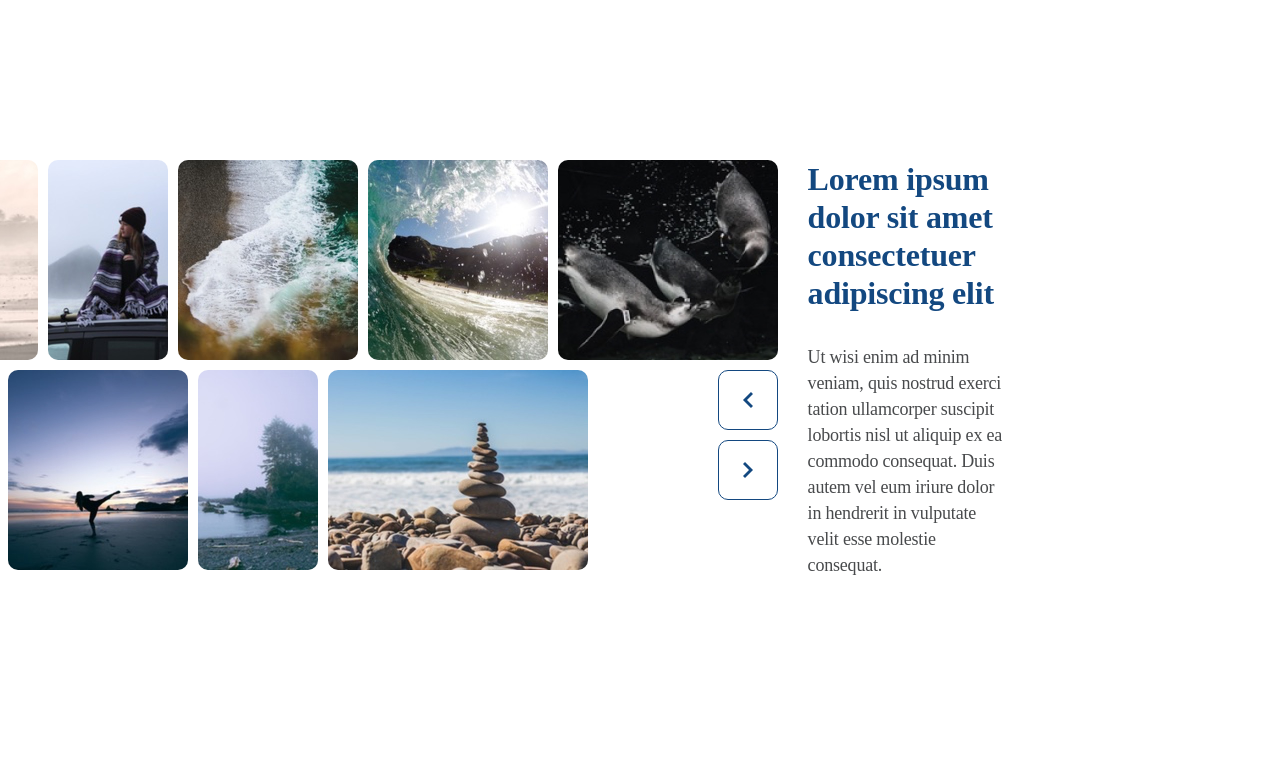
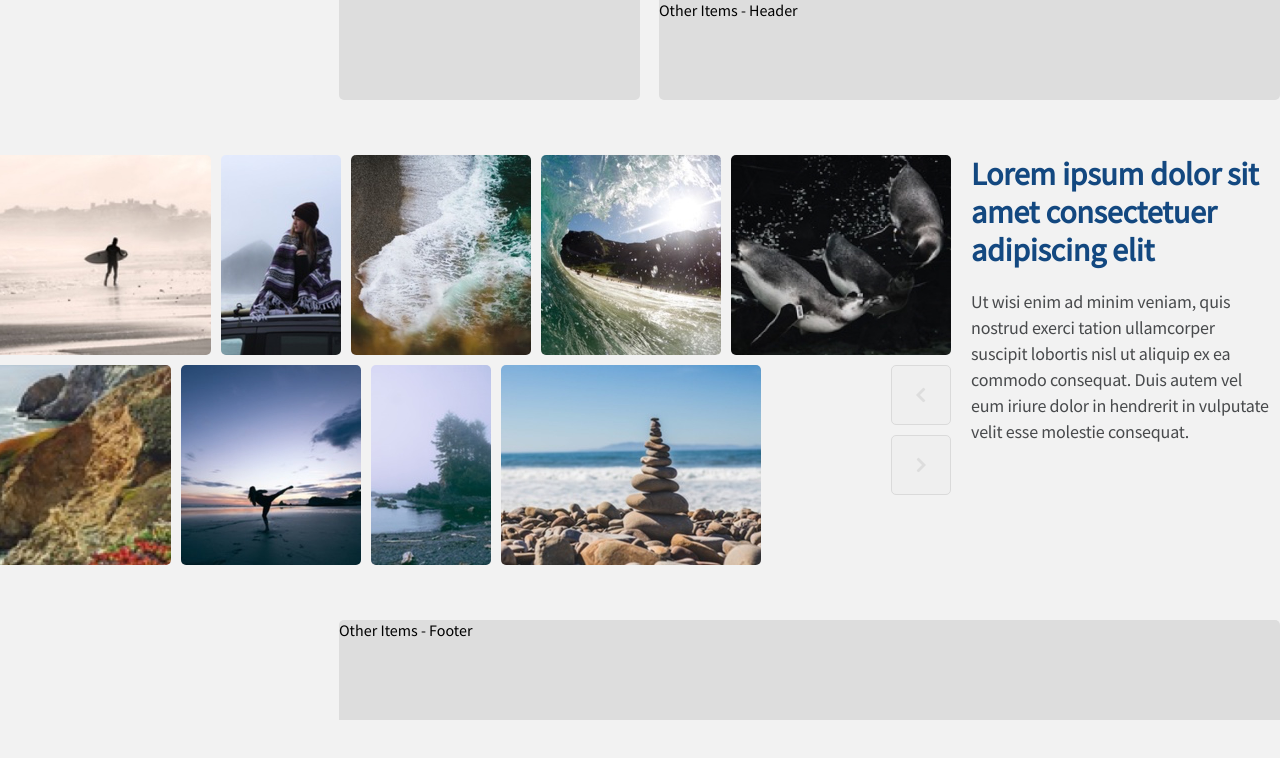
Before and after one commit to Roby7xz/Image-Slider, a website: page index.html in a window 1280 px wide. Drawn offline with nearby package versions, Linux system fonts and the light colour scheme.

Commit message:
Added animations, html cleanup, updated css.

```diff
--- /dev/null
+++ b/babel.config.json
@@ -0,0 +1,3 @@
+{
+    "presets": ["@babel/preset-env"]
+}
--- a/css/styles.css
+++ b/css/styles.css
@@ -1,86 +1,124 @@
 body {
     margin: 0;
-    font-family: 'SourceSansPro';
+    background-color: #F2F2F2;
+    font-family: 'Source Sans Pro';
+    display: flex;
+    flex-direction: column;
+    justify-content: flex-end;
+    align-items: flex-end;
+    gap: 55px;
 }
 
-section {
+header {
+    display: flex;
+    flex-direction: row-reverse;
+    gap: 19px;
+}
+
+.first-header-box {
+    width: 621px;
     height: 100px;
+    background: #DDDDDD;
+    border-radius: 0px 0px 5px 5px;
+}
+
+.second-header-box {
+    width: 301px;
+    height: 100px;
+    background: #DDDDDD;
+    border-radius: 0px 0px 5px 5px;
+}
+
+footer {
+    width: 941px;
+    height: 100px;
+    background-color: #DDDDDD;
+    border-radius: 5px 5px 0px 0px;
+
 }
 
 .container {
-    position: absolute;
-    top: 20%;
-    height: 450px;
-    width: 81%;
+    max-width: 940px;
     display: flex;
     flex-direction: row;
 }
 
-/*********** Slider css ***********/
 .slider-container {
-    width: 75%;
+    width: 65%;
     display: flex;
     justify-content: flex-end;
     flex-wrap: wrap;
+    gap: 10px;
 }
 
 .first-slider,
 .second-slider {
+    height: 200px;
     display: flex;
     gap: 10px;
     transition: all 1s;
+}
+
+img {
+    height: 200px;
+    border-radius: 5px;
+    width: auto;
 }
 
 .slider-items-arrows {
     display: flex;
 }
 
-section img {
-    border-radius: 10px;
-}
-
-/*********** Slider css ***********/
-
-
-/*********** Button css ***********/
 .arrow-buttons {
     width: 20%;
+    height: 200px;
+    background-color: #F2F2F2;
     padding-left: 130px;
+    margin-bottom: 0px;
     display: flex;
     flex-direction: column;
     gap: 10px;
-    background-color: white;
     z-index: 10;
 }
 
 .button-border {
-    border: 1px solid #DADADA;
+    border: 1px solid #134880;
 }
 
 button {
     width: 60px;
     height: 60px;
-    border-radius: 10px;
+    border-radius: 5px;
     display: flex;
     justify-content: center;
     align-items: center;
-    border: 1px solid #134880;
-    background-color: white;
+    border: 1px solid #DADADA;
 }
 
-/*********** Button css ***********/
+button img {
+    width: 9.98px;
+    height: 16px;
+}
 
-/*********** Description css ***********/
 .slider-description {
-    width: 296px;
-    background-color: white;
-    padding-left: 30px;
-    padding-right: 30px;
+    width: 301px;
+    height: 410px;
+    padding-left: 20px;
     z-index: 10;
+    background-color: #F2F2F2;
+}
+
+.desc-wrapper {
+    width: 301px;
+    height: 296px;
+    display: flex;
+    flex-direction: column;
+    gap: 20px;
 }
 
 .desc-title {
     margin-top: 0px;
+    margin-bottom: 0px;
     font-size: 32px;
     line-height: 38px;
     color: #134880;
@@ -88,10 +126,10 @@ button {
 }
 
 .desc-text {
+    margin-top: 0px;
+    margin-bottom: 0px;
     font-size: 18px;
     line-height: 26px;
     letter-spacing: -0.2px;
     color: #484A4C;
 }
-
-/*********** Description css ***********/
--- a/index.html
+++ b/index.html
@@ -6,57 +6,70 @@
     <meta http-equiv="X-UA-Compatible" content="IE=edge">
     <meta name="viewport" content="width=device-width, initial-scale=1.0">
     <link rel="stylesheet" type="text/css" href="./css/styles.css" />
+    <link rel="preconnect" href="https://fonts.googleapis.com">
+    <link rel="preconnect" href="https://fonts.gstatic.com" crossorigin>
+    <link href="https://fonts.googleapis.com/css2?family=Source+Sans+Pro&display=swap" rel="stylesheet">
     <script src="https://ajax.googleapis.com/ajax/libs/jquery/3.6.1/jquery.min.js"></script>
     <title>Image Slider</title>
 </head>
 
 <body>
-
+    <header>
+        <div class="first-header-box">
+            Other Items - Header
+        </div>
+        <div class="second-header-box">
+        </div>
+    </header>
     <div class="container">
         <div class="slider-container">
             <div class="first-slider">
-                <section><img width="260px" src="./assets/slider-image-1.jpg" alt="img1" /></section>
-                <section><img width="120px" src="./assets/slider-image-2.jpg" alt="img1" /></section>
-                <section><img width="180px" src="./assets/slider-image-3.jpg" alt="img1" /></section>
-                <section><img width="220px" src="./assets/slider-image-4.jpg" alt="img1" /></section>
-                <section><img width="260px" src="./assets/slider-image-5.jpg" alt="img1" /></section>
-                <section><img width="120px" src="./assets/slider-image-6.jpg" alt="img1" /></section>
-                <section><img width="180px" src="./assets/slider-image-7.jpg" alt="img1" /></section>
-                <section><img width="180px" src="./assets/slider-image-8.jpg" alt="img1" /></section>
-                <section><img width="220px" src="./assets/slider-image-9.jpg" alt="img1" /></section>
+                <img src="./assets/slider-image-1.jpg" alt="img1" />
+                <img src="./assets/slider-image-2.jpg" alt="img2" />
+                <img src="./assets/slider-image-3.jpg" alt="img3" />
+                <img src="./assets/slider-image-4.jpg" alt="img4" />
+                <img src="./assets/slider-image-5.jpg" alt="img5" />
+                <img src="./assets/slider-image-6.jpg" alt="img6" />
+                <img src="./assets/slider-image-7.jpg" alt="img7" />
+                <img src="./assets/slider-image-8.jpg" alt="img8" />
+                <img src="./assets/slider-image-9.jpg" alt="img9" />
             </div>
 
             <div class="slider-items-arrows">
                 <div class="second-slider">
-                    <section><img width="220px" src="./assets/slider-image-9.jpg" alt="img1" /></section>
-                    <section><img width="180px" src="./assets/slider-image-8.jpg" alt="img1" /></section>
-                    <section><img width="180px" src="./assets/slider-image-7.jpg" alt="img1" /></section>
-                    <section><img width="120px" src="./assets/slider-image-6.jpg" alt="img1" /></section>
-                    <section><img width="260px" src="./assets/slider-image-5.jpg" alt="img1" /></section>
-                    <section><img width="220px" src="./assets/slider-image-4.jpg" alt="img1" /></section>
-                    <section><img width="180px" src="./assets/slider-image-3.jpg" alt="img1" /></section>
-                    <section><img width="120px" src="./assets/slider-image-2.jpg" alt="img1" /></section>
-                    <section><img width="260px" src="./assets/slider-image-1.jpg" alt="img1" /></section>
+                    <img src="./assets/slider-image-9.jpg" alt="img9" />
+                    <img src="./assets/slider-image-8.jpg" alt="img8" />
+                    <img src="./assets/slider-image-7.jpg" alt="img7" />
+                    <img src="./assets/slider-image-6.jpg" alt="img6" />
+                    <img src="./assets/slider-image-5.jpg" alt="img5" />
+                    <img src="./assets/slider-image-4.jpg" alt="img4" />
+                    <img src="./assets/slider-image-3.jpg" alt="img3" />
+                    <img src="./assets/slider-image-2.jpg" alt="img2" />
+                    <img src="./assets/slider-image-1.jpg" alt="img1" />
                 </div>
 
                 <div class="arrow-buttons">
-                    <button id="left"><img src="./assets/arrow-blue-left.png" alt="left" /></button>
-                    <button id="right"><img src="./assets/arrow-blue-right.png" alt="right" /></button>
+                    <button id="left"><img class="arrow-img" src="./assets/arrow-gray-left.png" alt="left" /></button>
+                    <button id="right"><img class="arrow-img" src="./assets/arrow-gray-right.png"
+                            alt="right" /></button>
                 </div>
             </div>
         </div>
         <div class="slider-description">
-            <h3 class="desc-title">Lorem ipsum dolor sit amet consectetuer adipiscing elit</h3>
-            <span class="desc-text">
-                Ut wisi enim ad minim veniam, quis nostrud exerci tation ullamcorper suscipit lobortis nisl ut aliquip
-                ex ea commodo consequat.
-                Duis autem vel eum iriure dolor in hendrerit in vulputate velit esse molestie consequat.
-            </span>
+            <div class="desc-wrapper">
+                <h3 class="desc-title">Lorem ipsum dolor sit amet consectetuer adipiscing elit</h3>
+                <p class="desc-text">
+                    Ut wisi enim ad minim veniam, quis nostrud exerci tation ullamcorper suscipit lobortis nisl ut
+                    aliquip
+                    ex ea commodo consequat.
+                    Duis autem vel eum iriure dolor in hendrerit in vulputate velit esse molestie consequat.
+                </p>
+            </div>
         </div>
     </div>
 
-
-    <script type="text/javascript" src="./js/script.js"></script>
+    <footer>Other Items - Footer</footer>
+    <script defer type="text/javascript" src="./js/script.js"></script>
 </body>
 
 </html>
--- a/js/script.js
+++ b/js/script.js
@@ -5,24 +5,43 @@ $(document).ready(() => {
     const rightButton = $("#right");
     const leftButton = $("#left");
 
-    var direction;
+    const rightArrow = $("#right img");
+    const leftArrow = $("#left img");
+
+    let direction;
 
     rightButton.on("click", () => {
         direction = true;
-        let firstItemWidth = firstSlider.children().last().width();
-        let secondItemWidth = secondSlider.children().first().width();
+        let firstItemWidth = firstSlider.children().last().width() + 10;
+        let secondItemWidth = secondSlider.children().last().width() + 10;
 
         firstSlider.css("transform", `translate(${firstItemWidth}px)`);
+        secondSlider.css("transform", `translate(${secondItemWidth}px)`);
+    });
+
+    leftButton.on("click", () => {
+        direction = false;
+        let firstItemWidth = firstSlider.children().first().width() + 10;
+        let secondItemWidth = secondSlider.children().first().width() + 10;
+
+        firstSlider.css("transform", `translate(-${firstItemWidth}px)`);
         secondSlider.css("transform", `translate(-${secondItemWidth}px)`);
+    });
 
-        $("#right img").attr("src", "./assets/arrow-gray-right.png");
+    rightButton.hover(() => {
+        rightArrow.attr("src", "./assets/arrow-blue-right.png");
         rightButton.addClass("button-border");
+    }, () => {
+        rightArrow.attr("src", "./assets/arrow-gray-right.png");
+        rightButton.removeClass("button-border");
+    });
 
-        setTimeout(() => {
-            $("#right img").attr("src", "./assets/arrow-blue-right.png");
-            rightButton.removeClass("button-border");
-        }, 1000);
-
+    leftButton.hover(() => {
+        leftArrow.attr("src", "./assets/arrow-blue-left.png");
+        leftButton.addClass("button-border");
+    }, () => {
+        leftArrow.attr("src", "./assets/arrow-gray-left.png");
+        leftButton.removeClass("button-border");
     });
 
     firstSlider.on("transitionend", () => {
@@ -32,7 +51,7 @@ $(document).ready(() => {
         if (direction) {
             firstSlider.prepend(last);
         } else {
-            firstSlider.append(first);
+            firstSlider.append(first.hide().fadeIn(1000));
         }
 
         firstSlider.css("transition", "none");
@@ -44,32 +63,14 @@ $(document).ready(() => {
 
     });
 
-    leftButton.on("click", () => {
-        direction = false;
-        let firstItemWidth = firstSlider.children().first().width();
-        let secondItemWidth = secondSlider.children().last().width();
-
-        firstSlider.css("transform", `translate(-${firstItemWidth}px)`);
-        secondSlider.css("transform", `translate(${secondItemWidth}px)`);
-
-        $("#left img").attr("src", "./assets/arrow-gray-left.png");
-        leftButton.addClass("button-border");
-
-        setTimeout(() => {
-            $("#left img").attr("src", "./assets/arrow-blue-left.png");
-            leftButton.removeClass("button-border");
-        }, 1000);
-
-    });
-
     secondSlider.on("transitionend", () => {
         let first = secondSlider.children().first();
         let last = secondSlider.children().last();
 
         if (direction) {
-            secondSlider.append(first);
+            secondSlider.prepend(last);
         } else {
-            secondSlider.prepend(last);
+            secondSlider.append(first.hide().fadeIn(1000));
         }
 
         secondSlider.css("transition", "none");
```
Also changed, not shown: js/script.transpiled.js (added, +67 -0 lines), package.json (added, +28 -0 lines), 2 other files.
